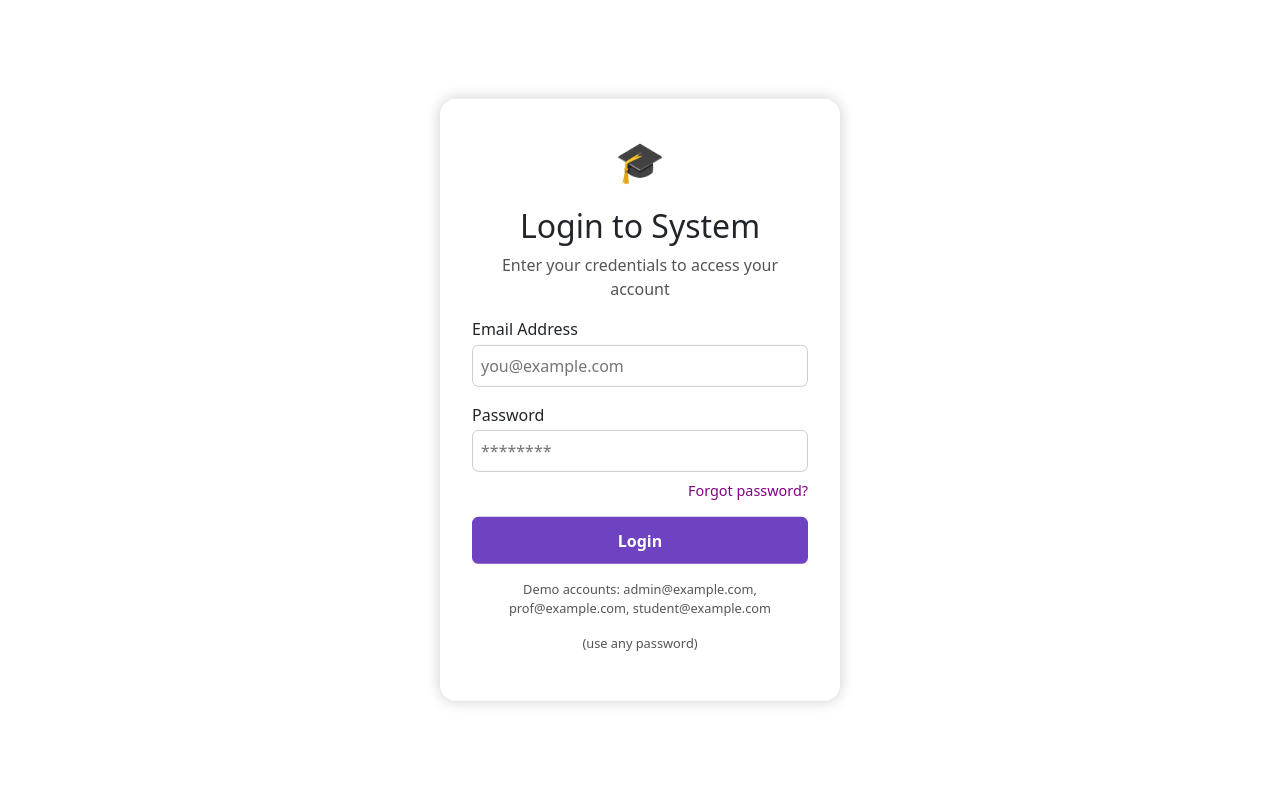
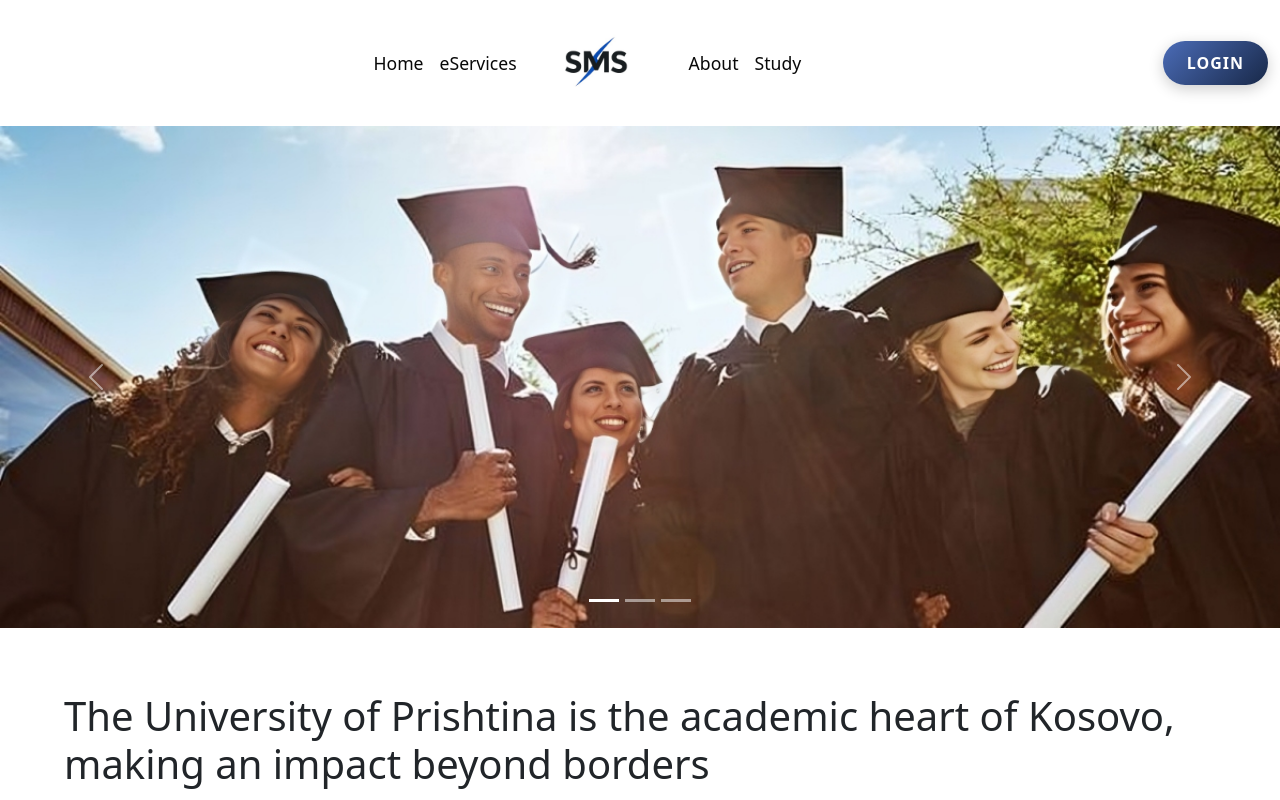
Before and after one commit to EltonPajaziti/FrontEnd_Gr14, a React (Vite) app in the folder sms/: page / in a window 1280 px wide. Shown: the top 800 px of the page. Built offline with nearby package versions, Linux system fonts and the light colour scheme.

Commit message:
fixed App.jsx

```diff
--- a/sms/src/App.jsx
+++ b/sms/src/App.jsx
@@ -36,9 +36,9 @@
   return (
     <>
       <Routes>
-        <Route path="/" element={<Login />} />
+        <Route path="/" element={<Home />} />
         <Route path="/admin-dashboard" element={<AdminDashboard />} />
-        <Route path="/Home" element={<Home />} />
+        <Route path="/Login" element={<Login />} />
         <Route path="/About" element={<About />} />
         <Route path="/EServices" element={<EServices />} />
         <Route path="/Study" element={<Study />} />
```
